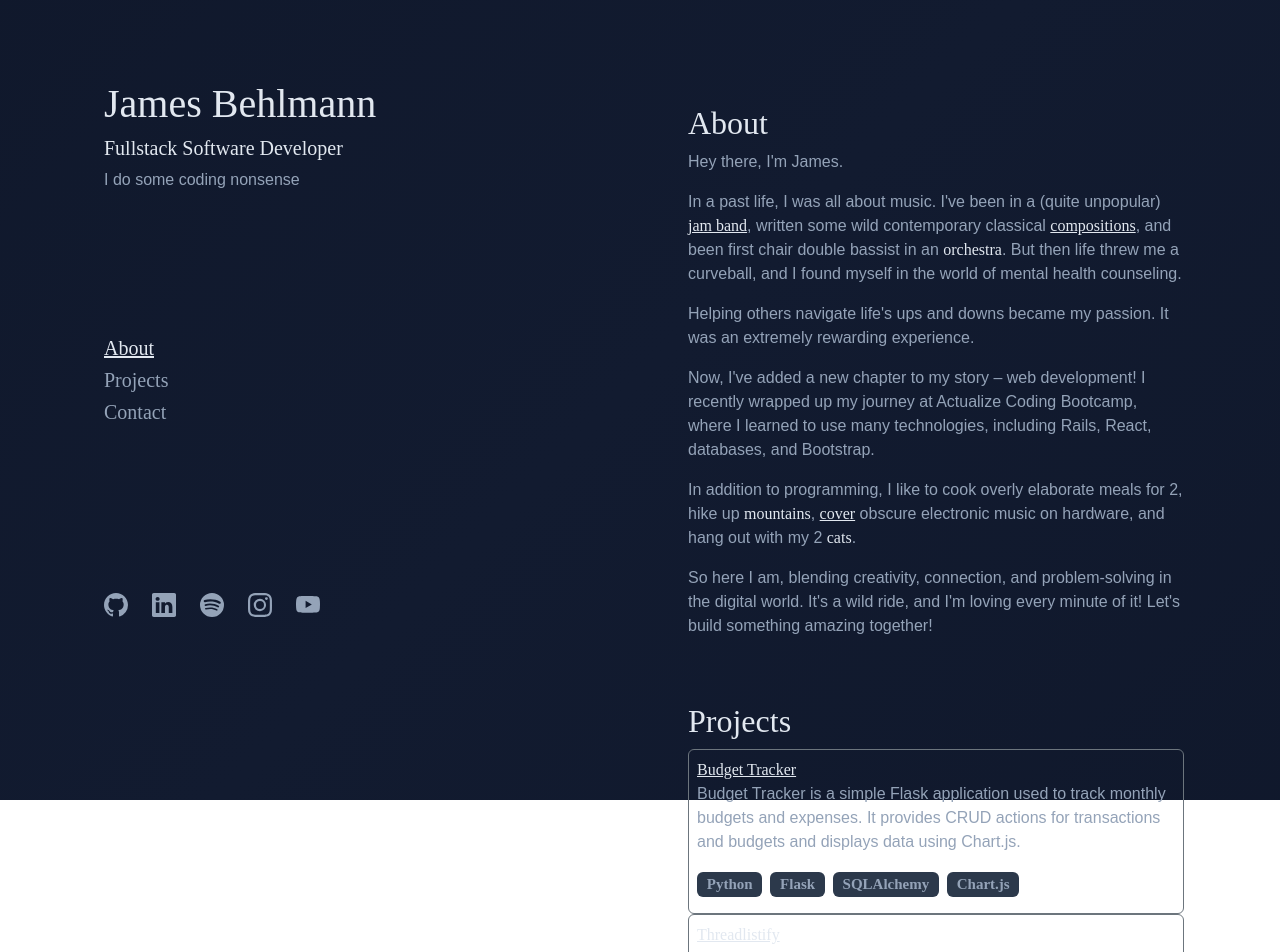
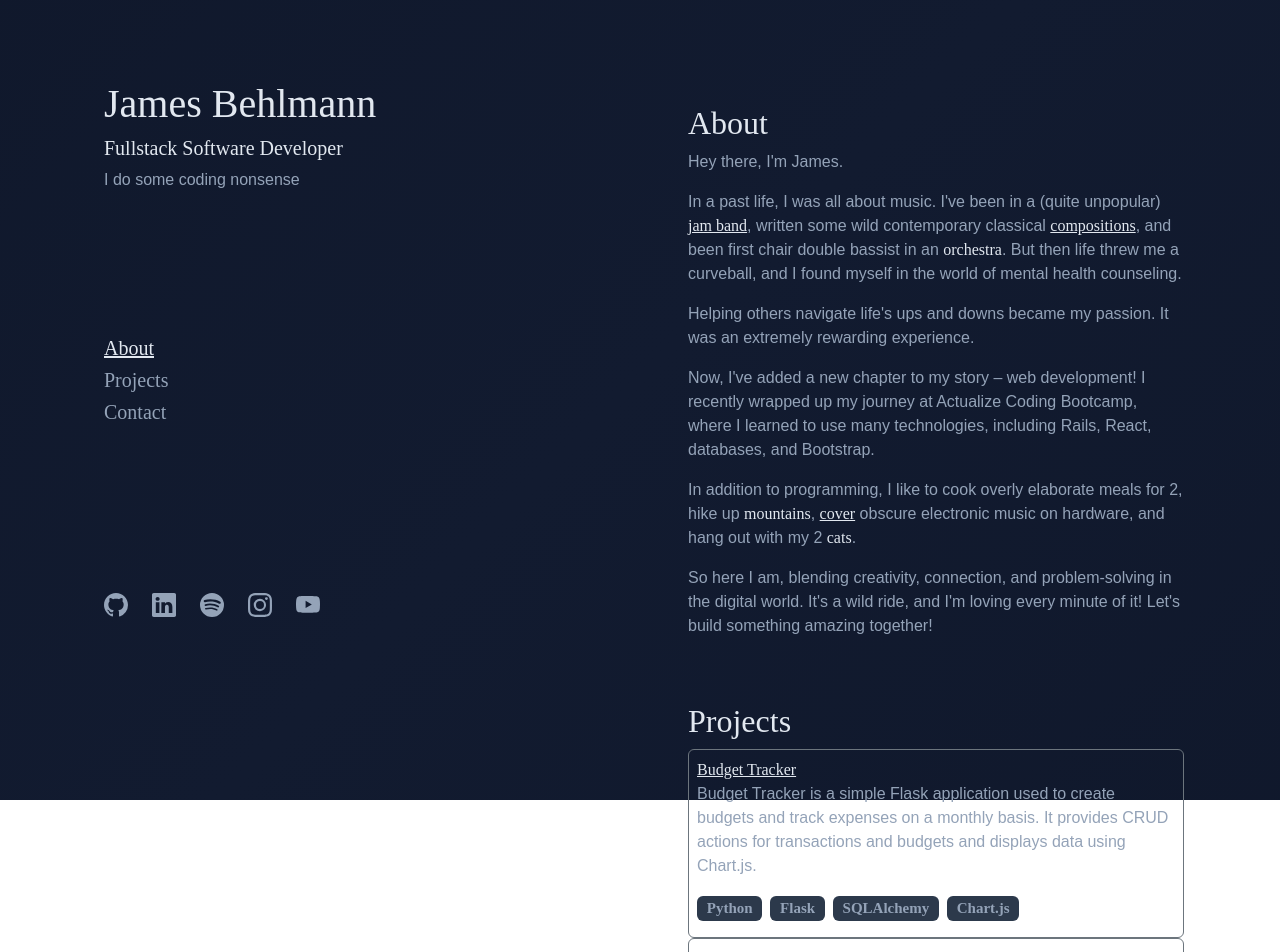
Before and after one commit to jmbehlmann/behlmann-portfolio, a React (Vite) app: page / in a window 1280 px wide. Shown: the top 952 px of the page. Built offline with nearby package versions, Linux system fonts and the light colour scheme; no server answers; a web font is replaced by a local one.

Commit message:
updated budget tracker description

```diff
--- a/src/components/Projects.jsx
+++ b/src/components/Projects.jsx
@@ -12,7 +12,7 @@ export function Projects() {
             Budget Tracker
           </a>
           <div>
-            <p>Budget Tracker is a simple Flask application used to track monthly budgets and expenses. It provides CRUD actions for transactions and budgets and displays data using Chart.js.</p>
+            <p>Budget Tracker is a simple Flask application used to create budgets and track expenses on a monthly basis. It provides CRUD actions for transactions and budgets and displays data using Chart.js.</p>
           </div>
           <div className="row row-cols-auto g-2">
             <div className="col">
```
